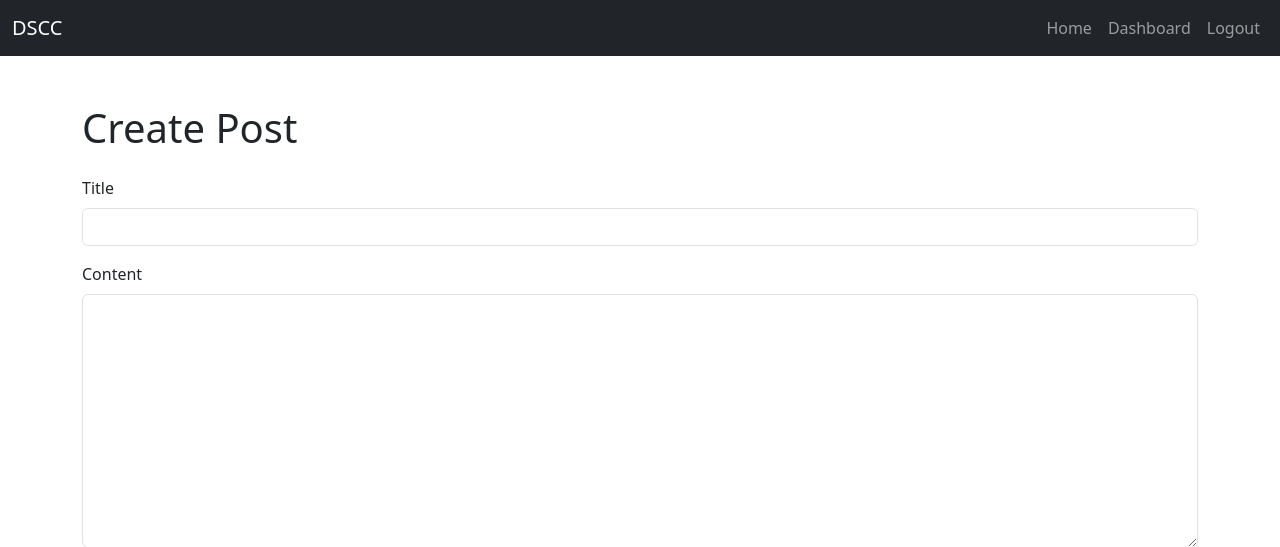
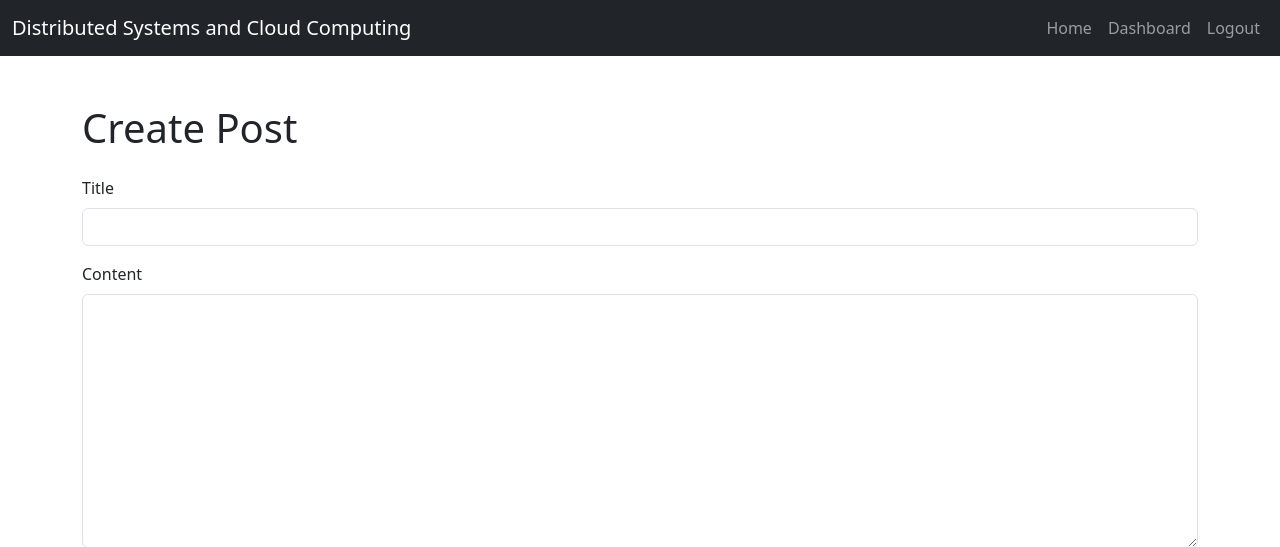
Before and after one commit to Ubaydullayevvv/DSCC_CW_1, a Django app: page /posts/create/ in a window 1280 px wide. Shown: the top 547 px of the page. Run offline with Django 4.2, Linux system fonts and the light colour scheme; the visitor is signed in with stand-in values (Sample User, id 1); data that the repository does not hold is empty; parts of the project's set-up code (start-up, migrations or seed data) failed here and were passed over.

Commit message:
edit for testing

```diff
--- a/dscc_app/templates/base.html
+++ b/dscc_app/templates/base.html
@@ -10,7 +10,7 @@
 <body>
 <nav class="navbar navbar-expand-lg navbar-dark bg-dark">
     <div class="container-fluid">
-        <a class="navbar-brand" href="/">DSCC</a>
+        <a class="navbar-brand" href="/">Distributed Systems and Cloud Computing</a>
         <button class="navbar-toggler" type="button" data-bs-toggle="collapse" data-bs-target="#navbarNav"
                 aria-controls="navbarNav" aria-expanded="false" aria-label="Toggle navigation">
             <span class="navbar-toggler-icon"></span>
```
